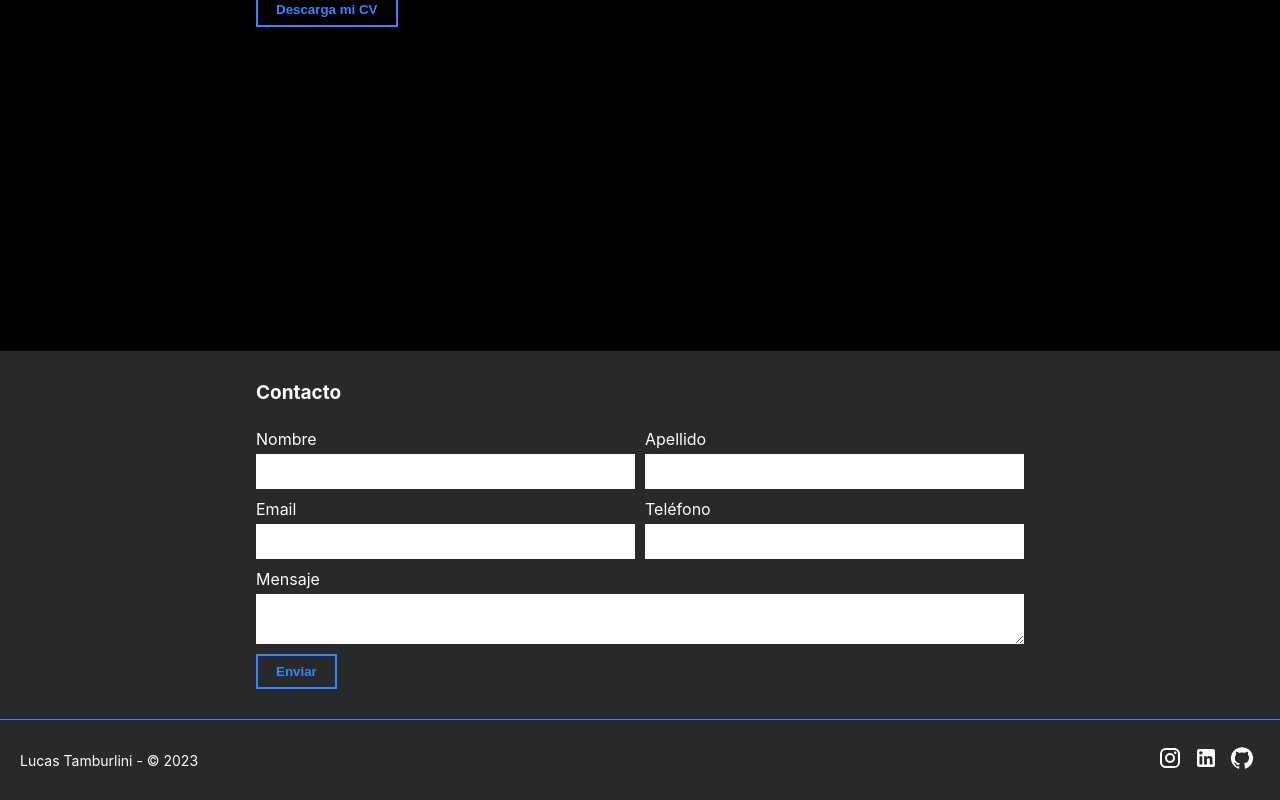
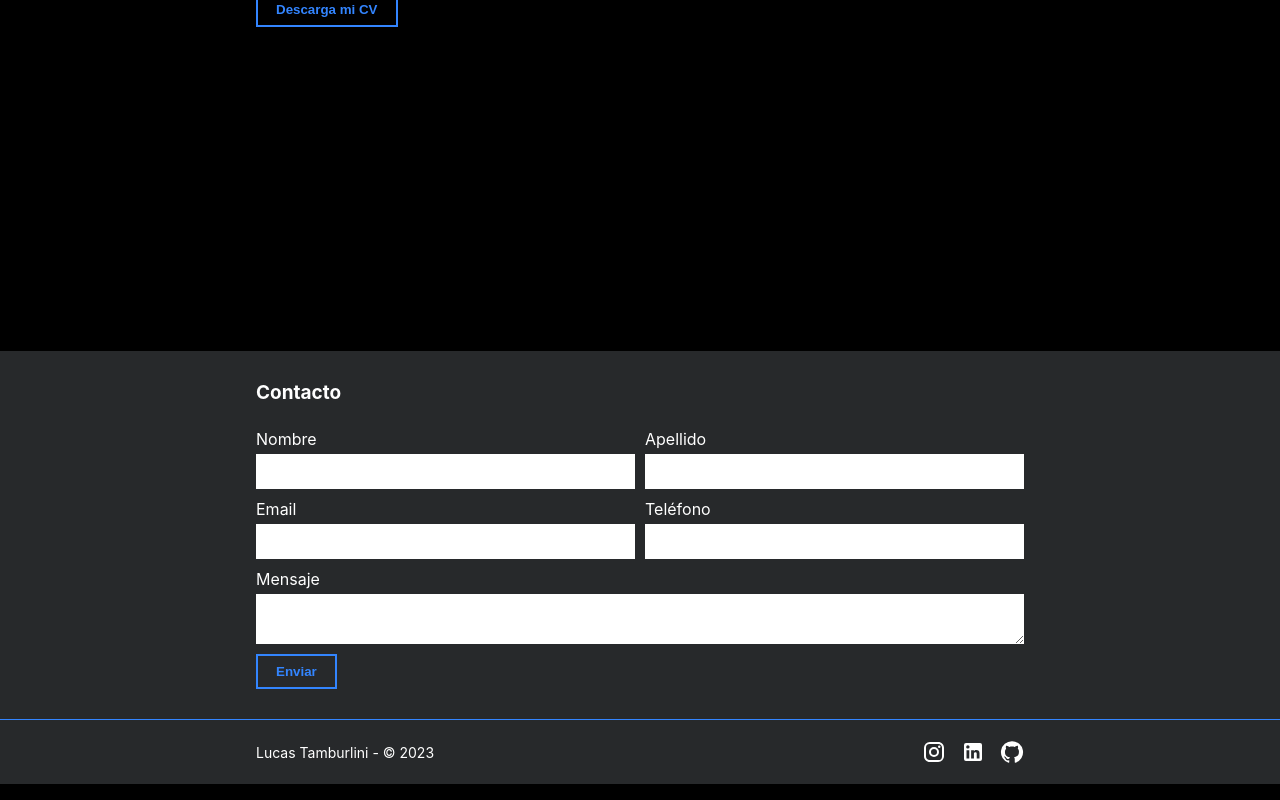
Before and after one commit to lucastamburlini/portfolio-viejo, a React (Create React App) app: page / in a window 1280 px wide. Shown: the part 1076-1876 px from the top of the page. Built offline with nearby package versions, Linux system fonts and the light colour scheme.

Commit message:
Modificaciones en el footer

```diff
--- a/src/pages/Footer.jsx
+++ b/src/pages/Footer.jsx
@@ -7,6 +7,7 @@ import LinkedInIcon from "@mui/icons-material/LinkedIn";
 const Footer = () => {
   return (
     <footer id="contact">
+      <div className="container footer-container">
         <div>
           <p>Lucas Tamburlini - © 2023</p>
         </div>
@@ -33,6 +34,7 @@ const Footer = () => {
             <GitHubIcon />
           </a>
         </div>
+      </div>
     </footer>
   );
 };
--- a/src/styles/footer.scss
+++ b/src/styles/footer.scss
@@ -2,10 +2,14 @@
 
 footer {
   display: flex;
-  justify-content: space-between;
   align-items: center;
   background-color: var(--color-bg-offset);
-  padding: 20px;
+
+  .footer-container {
+    display: flex;
+    align-items: center;
+    justify-content: space-between;
+    padding: 20px 0;
 
     p {
       display: flex;
@@ -16,8 +20,11 @@ footer {
 
     .icons {
       display: flex;
+
       a {
-     padding: 6px;
+        display: flex;
+        align-items: center;
+        padding: 0 0 0 15px ;
         color: var(--color-text);
         & :hover {
           color: var(--color-primary);
@@ -25,3 +32,4 @@ footer {
       }
     }
   }
+}
```
Lines whose indentation alone changed are shown as unchanged.
